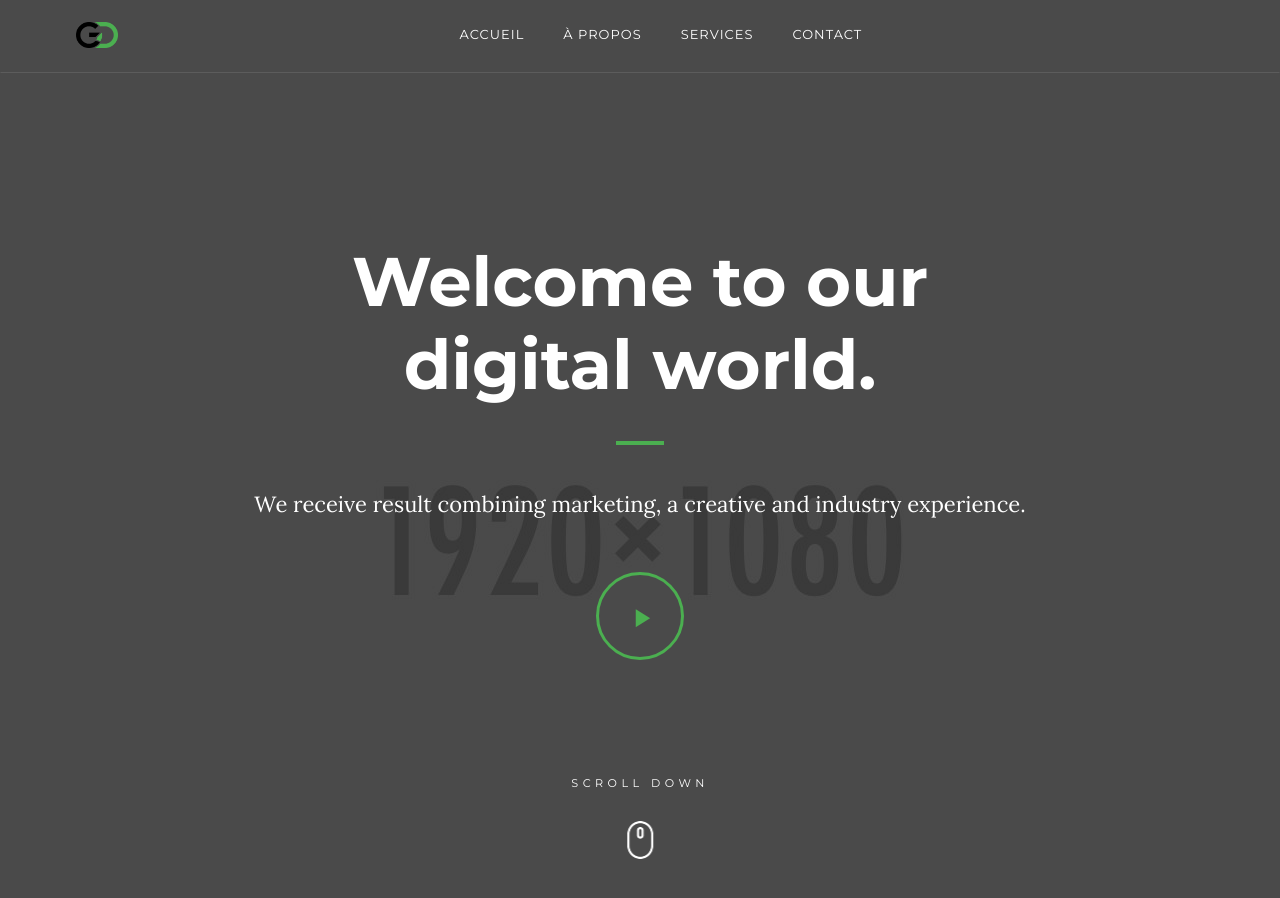
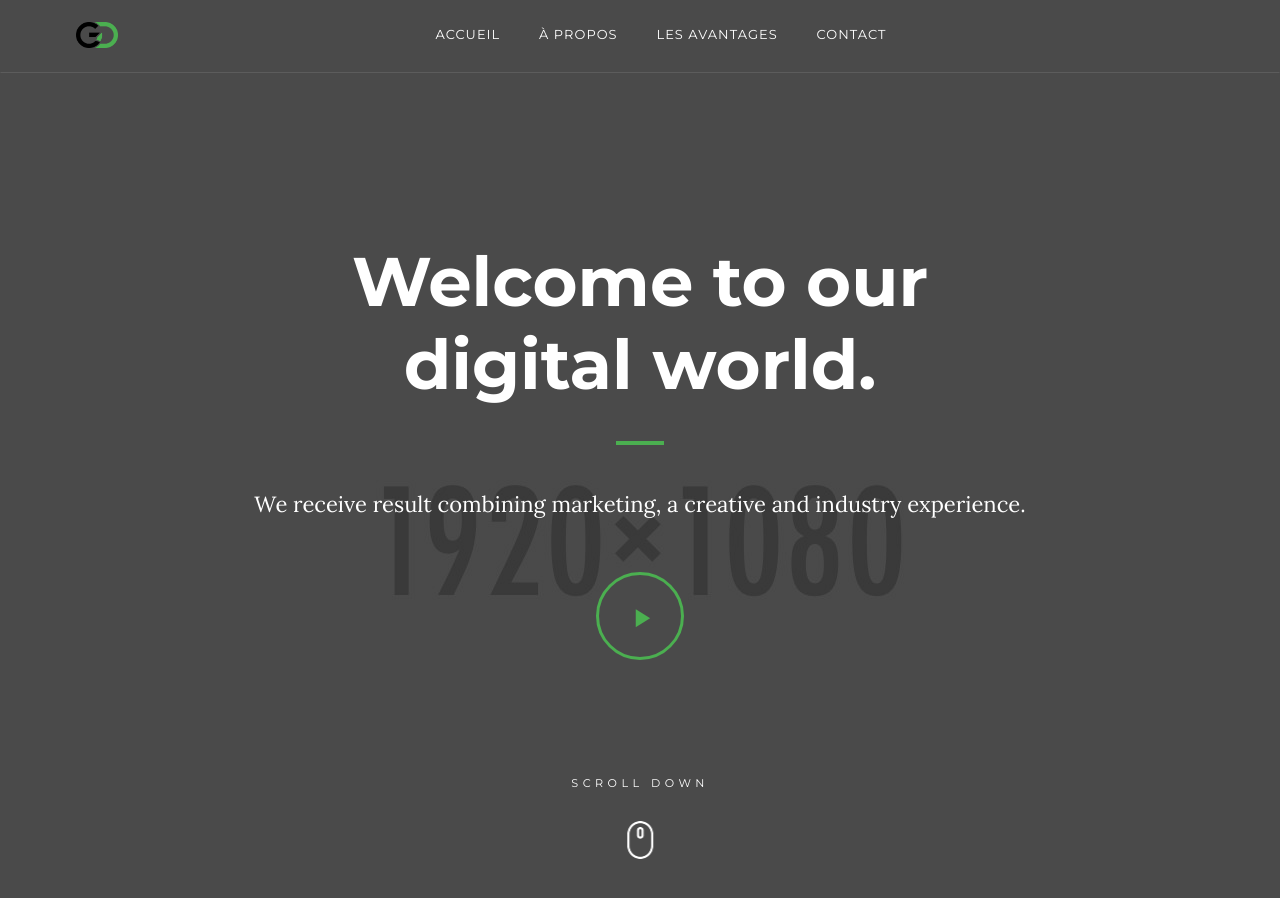
Before and after one commit to bkingg/gd-consulting, a Jekyll site: the page built from index.html, in a window 1280 px wide and 900 px high. Built offline with Jekyll 4.4.1, drawn with Linux system fonts in a browser that asks for light colours; some web fonts are replaced.

Commit message:
Update from Forestry.io GD Consulting updated _data/menus.json

```diff
--- a/_data/menus.json
+++ b/_data/menus.json
@@ -11,7 +11,7 @@
         "url": "/a-propos"
       },
       {
-        "title": "Services",
+        "title": "Les Avantages",
         "url": "#",
         "links": [
           {
```
Also changed, not shown: .forestry/settings.yml.
